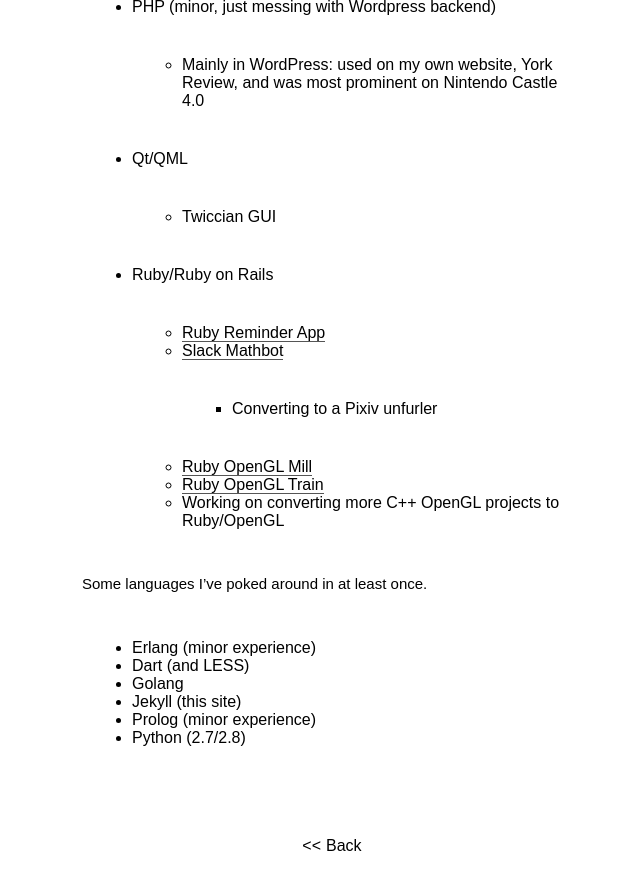
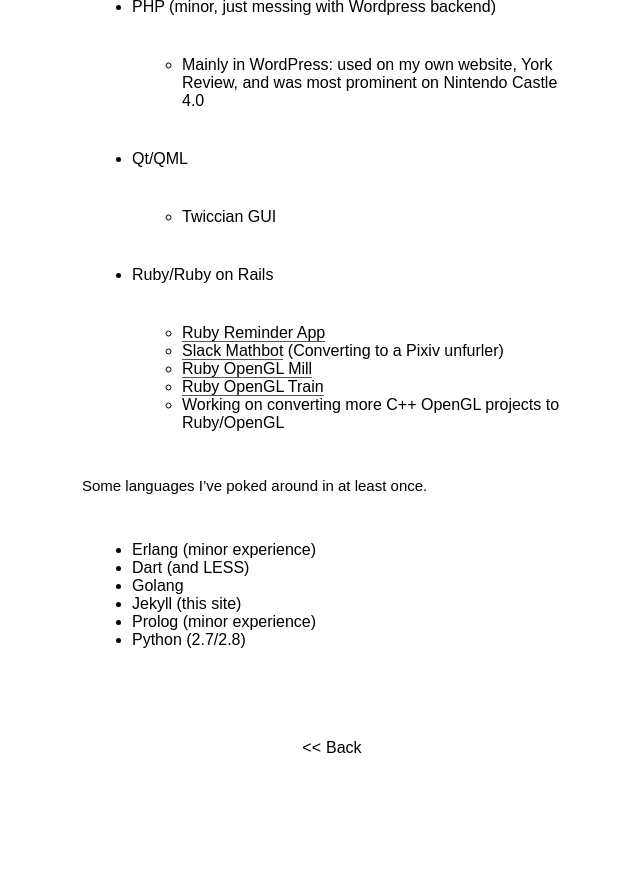
Before and after one commit to Larke12/larke12.github.io, a Jekyll site: the page built from _posts/2015-12-24-programming.md, in a window 1280 px wide and 900 px high, scrolled down 1113 px. Shown: the top 890 px of the window, without its empty margins (308-948 px from the left). Built offline with Jekyll 4.4.1, drawn with Linux system fonts in a browser that asks for light colours; some web fonts are replaced; after the commit the page ends 1915 px from its top, so only the background shows below that.

```diff
--- a/_posts/2015-12-24-programming.md
+++ b/_posts/2015-12-24-programming.md
@@ -26,8 +26,7 @@ Below is a list of programming languages to which I’ve been exposed. I am neit
 	+ Twiccian GUI
 + Ruby/Ruby on Rails
 	+ [Ruby Reminder App](https://github.com/Larke12/ruby-reminder)
-	+ [Slack Mathbot](https://github.com/Larke12/slack-mathbot)
-		+ Converting to a Pixiv unfurler
+	+ [Slack Mathbot](https://github.com/Larke12/slack-mathbot) (Converting to a Pixiv unfurler)
 	+ [Ruby OpenGL Mill](https://github.com/Larke12/ruby-opengl-mill)
 	+ [Ruby OpenGL Train](https://github.com/Larke12/ruby-opengl-train)
 	+ Working on converting more C++ OpenGL projects to Ruby/OpenGL
```
